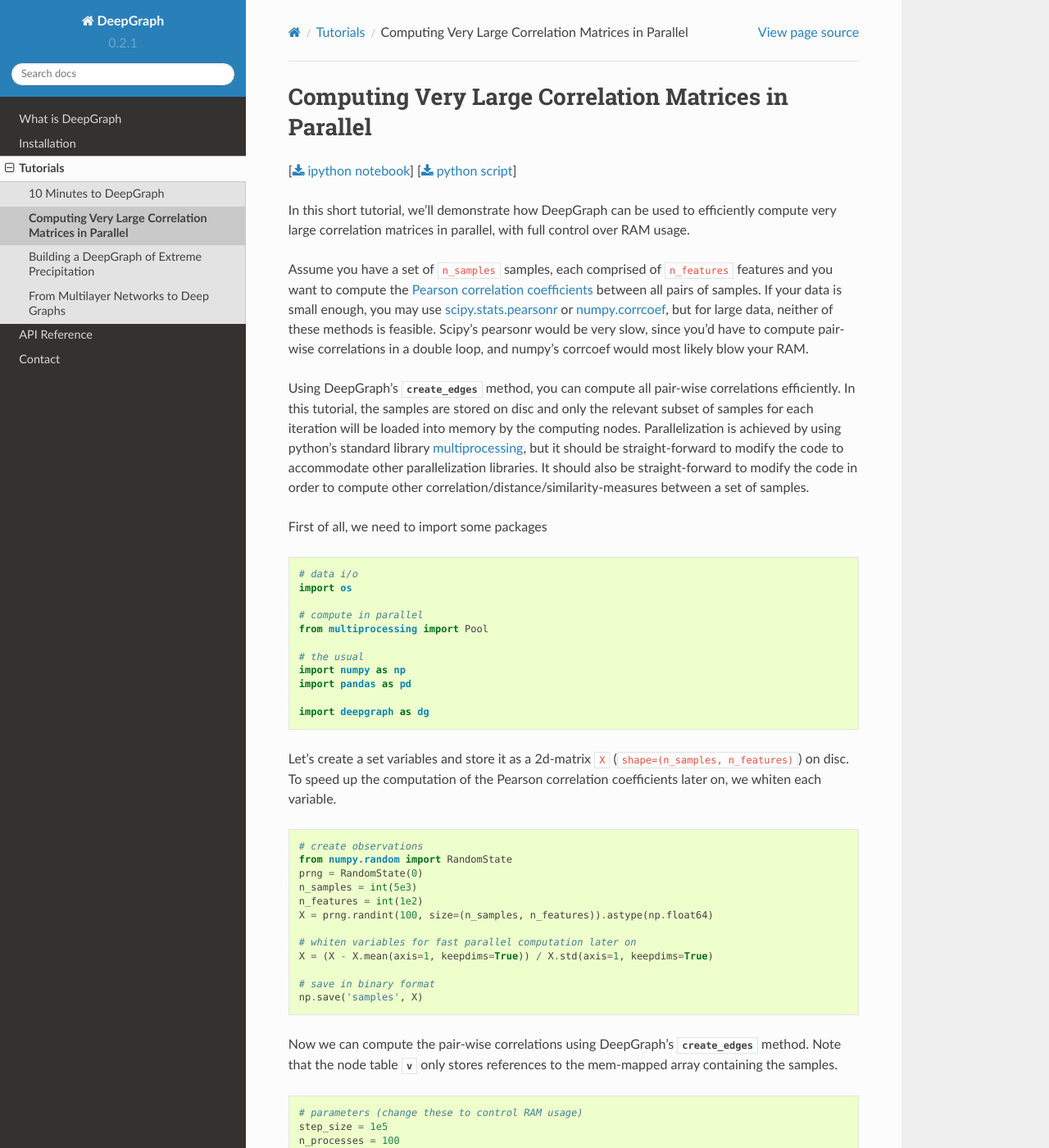
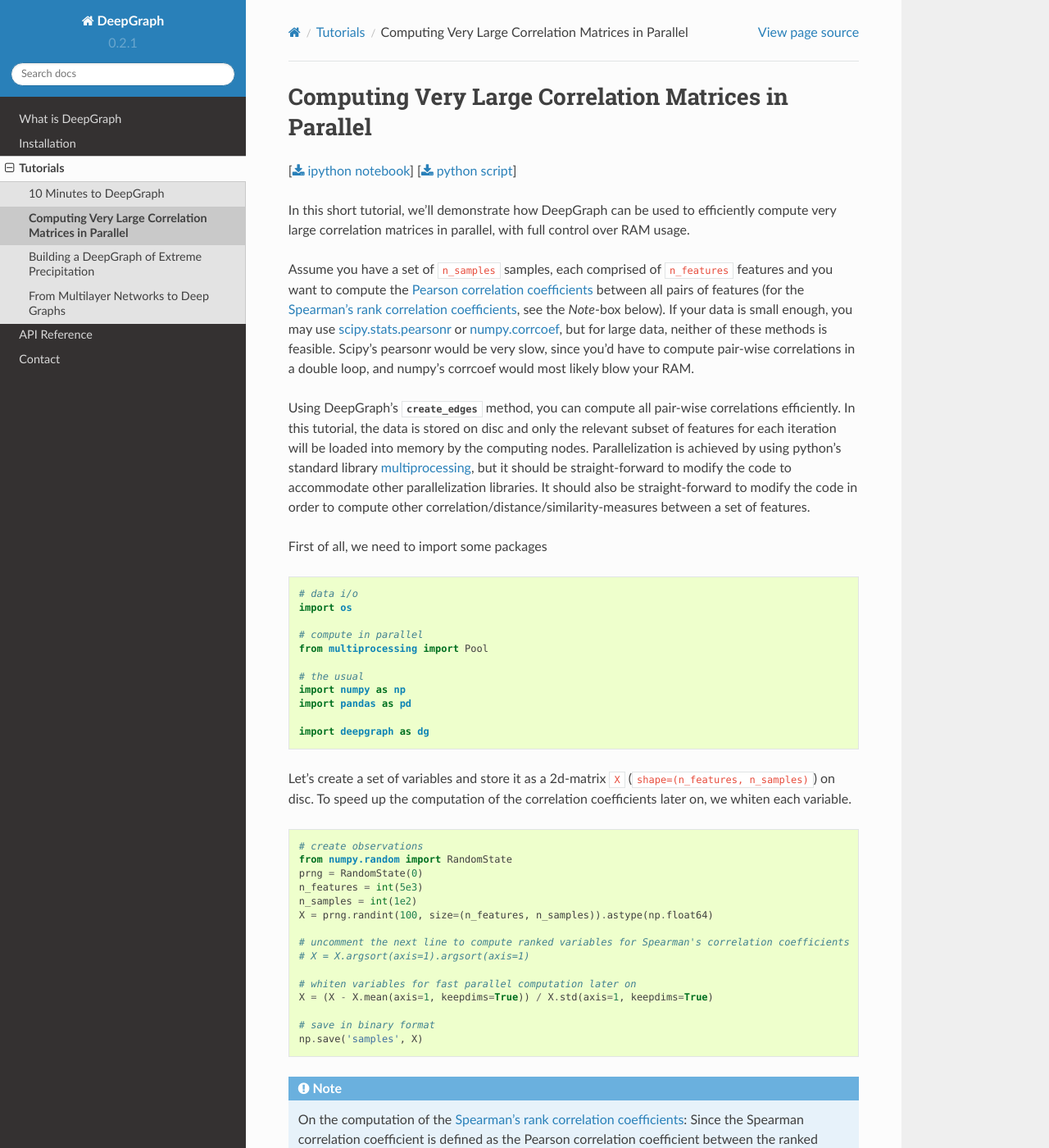
Before and after one commit to deepgraph/deepgraph, a Sphinx documentation site: the page built from doc/source/tutorials/pairwise_correlations.rst, in a window 1280 px wide and 1400 px high. Shown: the whole window at 82% size. Built offline with Sphinx 7.4.7 and the Read the Docs theme 2.0.0, drawn with Linux system fonts in a browser that asks for light colours; some of the changed text lies outside the part shown.

Commit message:
update tutorial to include spearman correlation.

```diff
--- a/doc/source/tutorials/pairwise_correlations.py
+++ b/doc/source/tutorials/pairwise_correlations.py
@@ -4,6 +4,7 @@
 # # Computing Very Large Correlation Matrices in Parallel
 
 # In[1]:
+
 
 # data i/o
 import os
@@ -18,16 +19,20 @@ import pandas as pd
 import deepgraph as dg
 
 
-# Let's create a set variables and store it as a 2d-matrix ``X`` (``shape=(n_samples, n_features)``) on disc. To speed up the computation of the Pearson correlation coefficients later on, we whiten each variable.
+# Let's create a set of variables and store it as a 2d-matrix ``X`` (``shape=(n_features, n_samples)``) on disc. To speed up the computation of the correlation coefficients later on, we whiten each variable.
 
 # In[2]:
+
 
 # create observations
 from numpy.random import RandomState
 prng = RandomState(0)
-n_samples = int(5e3)
-n_features = int(1e2)
-X = prng.randint(100, size=(n_samples, n_features)).astype(np.float64)
+n_features = int(5e3)
+n_samples = int(1e2)
+X = prng.randint(100, size=(n_features, n_samples)).astype(np.float64)
+
+# uncomment the next line to compute ranked variables for Spearman's correlation coefficients
+# X = X.argsort(axis=1).argsort(axis=1)
 
 # whiten variables for fast parallel computation later on
 X = (X - X.mean(axis=1, keepdims=True)) / X.std(axis=1, keepdims=True)
@@ -37,6 +42,7 @@ np.save('samples', X)
 
 
 # In[3]:
+
 
 # parameters (change these to control RAM usage)
 step_size = 1e5
@@ -50,13 +56,13 @@ v = pd.DataFrame({'index': range(X.shape[0])})
 
 # connector function to compute pairwise pearson correlations
 def corr(index_s, index_t):
-    samples_s = X[index_s]
-    samples_t = X[index_t]
-    corr = np.einsum('ij,ij->i', samples_s, samples_t) / n_features
+    features_s = X[index_s]
+    features_t = X[index_t]
+    corr = np.einsum('ij,ij->i', features_s, features_t) / n_samples
     return corr
 
 # index array for parallelization
-pos_array = np.array(np.linspace(0, n_samples*(n_samples-1)//2, n_processes), dtype=int)
+pos_array = np.array(np.linspace(0, n_features*(n_features-1)//2, n_processes), dtype=int)
 
 # parallel computation
 def create_ei(i):
@@ -88,6 +94,7 @@ if __name__ == '__main__':
 
 # In[4]:
 
+
 # store correlation values
 files = os.listdir('tmp/correlations/')
 files.sort()
@@ -102,6 +109,7 @@ store.close()
 
 # In[5]:
 
+
 # load correlation table
 e = pd.read_hdf('e.h5')
 print(e)
@@ -111,13 +119,15 @@ print(e)
 
 # In[6]:
 
+
 g = dg.DeepGraph(v)
-p = get_ipython().magic('prun -r g.create_edges(connectors=corr, step_size=step_size)')
+p = get_ipython().run_line_magic('prun', '-r g.create_edges(connectors=corr, step_size=step_size)')
 
 
 # In[7]:
 
+
 p.print_stats(20)
 
 
-# As you can see, most of the time is spent by getting the requested samples in the corr-function, followed by computing the correlation values themselves.
+# As you can see, most of the time is spent by getting the requested features in the corr-function, followed by computing the correlation values themselves.
--- a/doc/source/tutorials/pairwise_correlations.rst
+++ b/doc/source/tutorials/pairwise_correlations.rst
@@ -8,13 +8,13 @@ Computing Very Large Correlation Matrices in Parallel
 
 In this short tutorial, we'll demonstrate how DeepGraph can be used to efficiently compute very large correlation matrices in parallel, with full control over RAM usage.
 
-Assume you have a set of ``n_samples`` samples, each comprised of ``n_features`` features and you want to compute the `Pearson correlation coefficients <https://en.wikipedia.org/wiki/Pearson_correlation_coefficient>`_ between all pairs of samples. If your data is small enough, you may use `scipy.stats.pearsonr <https://docs.scipy.org/doc/scipy/reference/generated/scipy.stats.pearsonr.html#scipy.stats.pearsonr>`_ or `numpy.corrcoef <https://docs.scipy.org/doc/numpy/reference/generated/numpy.corrcoef.html>`_, but for large data, neither of these methods is feasible. Scipy's pearsonr  would be very slow, since you'd have to compute pair-wise correlations in a double loop, and numpy's corrcoef would most likely blow your RAM.
+Assume you have a set of ``n_samples`` samples, each comprised of ``n_features`` features and you want to compute the `Pearson correlation coefficients <https://en.wikipedia.org/wiki/Pearson_correlation_coefficient>`_ between all pairs of features (for the `Spearman's rank correlation coefficients <https://en.wikipedia.org/wiki/Spearman's_rank_correlation_coefficient>`_, see the *Note*-box below). If your data is small enough, you may use `scipy.stats.pearsonr <https://docs.scipy.org/doc/scipy/reference/generated/scipy.stats.pearsonr.html#scipy.stats.pearsonr>`_ or `numpy.corrcoef <https://docs.scipy.org/doc/numpy/reference/generated/numpy.corrcoef.html>`_, but for large data, neither of these methods is feasible. Scipy's pearsonr  would be very slow, since you'd have to compute pair-wise correlations in a double loop, and numpy's corrcoef would most likely blow your RAM.
 
-Using DeepGraph's :py:meth:`create_edges <.create_edges>` method, you can compute all pair-wise correlations efficiently. In this tutorial, the samples are stored on disc and only the relevant subset of samples for each iteration will be loaded into memory by the computing nodes. Parallelization is achieved by using python's standard library `multiprocessing <https://docs.python.org/3.6/library/multiprocessing.html>`_, but it should be straight-forward to modify the code to accommodate other parallelization libraries. It should also be straight-forward to modify the code in order to compute other correlation/distance/similarity-measures between a set of samples.
+Using DeepGraph's :py:meth:`create_edges <.create_edges>` method, you can compute all pair-wise correlations efficiently. In this tutorial, the data is stored on disc and only the relevant subset of features for each iteration will be loaded into memory by the computing nodes. Parallelization is achieved by using python's standard library `multiprocessing <https://docs.python.org/3.6/library/multiprocessing.html>`_, but it should be straight-forward to modify the code to accommodate other parallelization libraries. It should also be straight-forward to modify the code in order to compute other correlation/distance/similarity-measures between a set of features.
 
 First of all, we need to import some packages
 
-.. code:: python
+.. code:: ipython3
 
     # data i/o
     import os
@@ -29,19 +29,21 @@ First of all, we need to import some packages
     import deepgraph as dg
 
 
-Let's create a set variables and store it as a 2d-matrix ``X``
-(``shape=(n_samples, n_features)``) on disc. To speed up the computation
-of the Pearson correlation coefficients later on, we whiten each
-variable.
+Let's create a set of variables and store it as a 2d-matrix ``X``
+(``shape=(n_features, n_samples)``) on disc. To speed up the computation
+of the correlation coefficients later on, we whiten each variable.
 
-.. code:: python
+.. code:: ipython3
 
     # create observations
     from numpy.random import RandomState
     prng = RandomState(0)
-    n_samples = int(5e3)
-    n_features = int(1e2)
-    X = prng.randint(100, size=(n_samples, n_features)).astype(np.float64)
+    n_features = int(5e3)
+    n_samples = int(1e2)
+    X = prng.randint(100, size=(n_features, n_samples)).astype(np.float64)
+
+    # uncomment the next line to compute ranked variables for Spearman's correlation coefficients
+    # X = X.argsort(axis=1).argsort(axis=1)
 
     # whiten variables for fast parallel computation later on
     X = (X - X.mean(axis=1, keepdims=True)) / X.std(axis=1, keepdims=True)
@@ -50,9 +52,12 @@ variable.
     np.save('samples', X)
 
 
+.. note::
+    On the computation of the `Spearman's rank correlation coefficients <https://en.wikipedia.org/wiki/Spearman's_rank_correlation_coefficient>`_: Since the Spearman correlation coefficient is defined as the Pearson correlation coefficient between the ranked variables, it suffices to uncomment the indicated line in the above code-block in order to compute the Spearman's rank correlation coefficients in the following.
+
 Now we can compute the pair-wise correlations using DeepGraph's :py:meth:`create_edges <.create_edges>` method. Note that the node table :py:attr:`v <.DeepGraph.v>` only stores references to the mem-mapped array containing the samples.
 
-.. code:: python
+.. code:: ipython3
 
     # parameters (change these to control RAM usage)
     step_size = 1e5
@@ -66,13 +71,13 @@ Now we can compute the pair-wise correlations using DeepGraph's :py:meth:`create
 
     # connector function to compute pairwise pearson correlations
     def corr(index_s, index_t):
-        samples_s = X[index_s]
-        samples_t = X[index_t]
-        corr = np.einsum('ij,ij->i', samples_s, samples_t) / n_features
+        features_s = X[index_s]
+        features_t = X[index_t]
+        corr = np.einsum('ij,ij->i', features_s, features_t) / n_samples
         return corr
 
     # index array for parallelization
-    pos_array = np.array(np.linspace(0, n_samples*(n_samples-1)//2, n_processes), dtype=int)
+    pos_array = np.array(np.linspace(0, n_features*(n_features-1)//2, n_processes), dtype=int)
 
     # parallel computation
     def create_ei(i):
@@ -102,7 +107,7 @@ Now we can compute the pair-wise correlations using DeepGraph's :py:meth:`create
 Let's collect the computed correlation values and store them in an hdf
 file.
 
-.. code:: python
+.. code:: ipython3
 
     # store correlation values
     files = os.listdir('tmp/correlations/')
@@ -116,7 +121,7 @@ file.
 
 Let's have a quick look at the correlations.
 
-.. code:: python
+.. code:: ipython3
 
     # load correlation table
     e = pd.read_hdf('e.h5')
@@ -194,47 +199,47 @@ Let's have a quick look at the correlations.
 
 And finally, let's see where most of the computation time is spent.
 
-.. code:: python
+.. code:: ipython3
 
     g = dg.DeepGraph(v)
     p = %prun -r g.create_edges(connectors=corr, step_size=step_size)
 
 
-.. code:: python
+.. code:: ipython3
 
     p.print_stats(20)
 
 
 .. parsed-literal::
 
-             252632 function calls (247856 primitive calls) in 6.961 seconds
+             244867 function calls (239629 primitive calls) in 14.193 seconds
 
        Ordered by: internal time
-       List reduced from 528 to 20 due to restriction <20>
+       List reduced from 541 to 20 due to restriction <20>
 
        ncalls  tottime  percall  cumtime  percall filename:lineno(function)
-          250    3.990    0.016    3.997    0.016 memmap.py:334(__getitem__)
-          125    1.216    0.010    1.216    0.010 {built-in method numpy.core.multiarray.c_einsum}
-          125    0.328    0.003    5.582    0.045 deepgraph.py:4553(map)
-            2    0.302    0.151    0.302    0.151 {method 'get_labels' of 'pandas._libs.hashtable.Int64HashTable' objects}
-          250    0.114    0.000    0.124    0.000 internals.py:4473(_stack_arrays)
-          125    0.086    0.001    6.017    0.048 deepgraph.py:5289(_select_and_return)
-            4    0.084    0.021    0.084    0.021 {built-in method numpy.core.multiarray.concatenate}
-          129    0.083    0.001    0.083    0.001 {method 'take' of 'numpy.ndarray' objects}
-            2    0.066    0.033    0.180    0.090 algorithms.py:429(safe_sort)
-          126    0.047    0.000    0.047    0.000 api.py:93(_sanitize_and_check)
-           52    0.044    0.001    0.044    0.001 _weakrefset.py:36(__init__)
-          125    0.042    0.000    0.042    0.000 {deepgraph._triu_indices._reduce_triu_indices}
-          125    0.042    0.000    0.042    0.000 {built-in method deepgraph._triu_indices._triu_indices}
-            2    0.039    0.020    0.039    0.020 function_base.py:4684(delete)
-            2    0.032    0.016    0.032    0.016 {built-in method numpy.core.multiarray.putmask}
-            4    0.026    0.006    0.026    0.006 {built-in method pandas._libs.algos.ensure_int16}
-          125    0.021    0.000    5.234    0.042 <ipython-input-3-ddd5575c35f5>:12(corr)
-    49804/49196    0.015    0.000    0.074    0.000 {built-in method builtins.isinstance}
-            1    0.015    0.015    6.893    6.893 deepgraph.py:4783(_matrix_iterator)
-            1    0.013    0.013    6.961    6.961 deepgraph.py:178(create_edges)
+          250    9.355    0.037    9.361    0.037 memmap.py:334(__getitem__)
+          125    1.584    0.013    1.584    0.013 {built-in method numpy.core.multiarray.c_einsum}
+          125    1.012    0.008   12.013    0.096 deepgraph.py:4558(map)
+            2    0.581    0.290    0.581    0.290 {method 'get_labels' of 'pandas._libs.hashtable.Int64HashTable' objects}
+            1    0.301    0.301    0.414    0.414 multi.py:795(_engine)
+            5    0.157    0.031    0.157    0.031 {built-in method numpy.core.multiarray.concatenate}
+          250    0.157    0.001    0.170    0.001 internals.py:5017(_stack_arrays)
+            2    0.105    0.053    0.105    0.053 {pandas._libs.algos.take_1d_int64_int64}
+          889    0.094    0.000    0.094    0.000 {method 'reduce' of 'numpy.ufunc' objects}
+          125    0.089    0.001   12.489    0.100 deepgraph.py:5294(_select_and_return)
+          125    0.074    0.001    0.074    0.001 {deepgraph._triu_indices._reduce_triu_indices}
+          125    0.066    0.001    0.066    0.001 {built-in method deepgraph._triu_indices._triu_indices}
+            4    0.038    0.009    0.038    0.009 {built-in method pandas._libs.algos.ensure_int16}
+          125    0.033    0.000   10.979    0.088 <ipython-input-3-26c4f59cd911>:12(corr)
+            2    0.028    0.014    0.028    0.014 function_base.py:4703(delete)
+            1    0.027    0.027   14.163   14.163 deepgraph.py:4788(_matrix_iterator)
+            1    0.027    0.027    0.113    0.113 multi.py:56(_codes_to_ints)
+    45771/45222    0.020    0.000    0.043    0.000 {built-in method builtins.isinstance}
+            1    0.019    0.019   14.193   14.193 deepgraph.py:183(create_edges)
+            2    0.012    0.006    0.700    0.350 algorithms.py:576(factorize)
 
 
 As you can see, most of the time is spent by getting the requested
-samples in the corr-function, followed by computing the correlation
+features in the corr-function, followed by computing the correlation
 values themselves.
```
Also changed, not shown: doc/source/tutorials/pairwise_correlations.ipynb.
